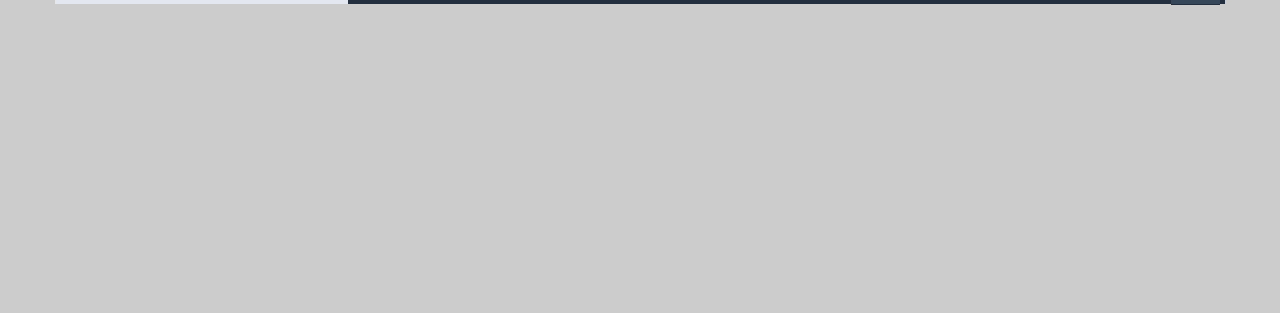
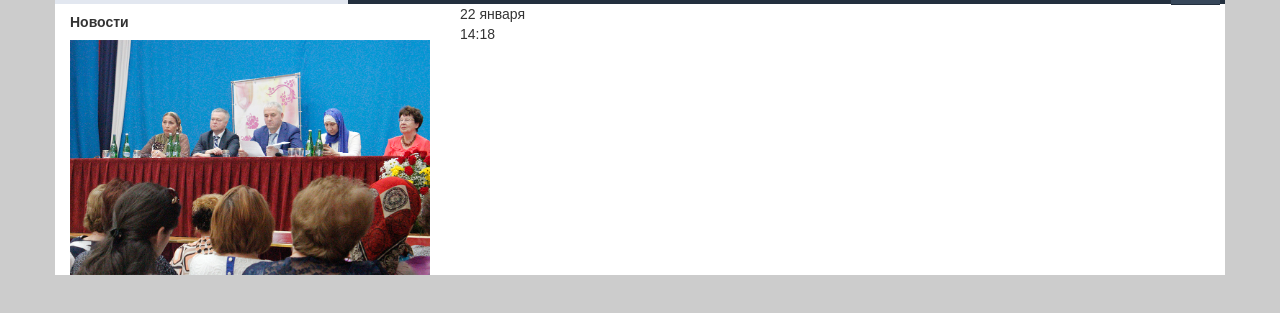
Before and after one commit to Roshar/Roshar.github.io, a plain HTML site: page index.html in a window 1280 px wide. Shown: the part 93-406 px from the top of the page. Drawn offline with Linux system fonts and the light colour scheme.

Commit message:
news_slide_start

```diff
--- a/css/main.css
+++ b/css/main.css
@@ -31,10 +31,10 @@ a:hover{
 	background-color: #e2e7f0;
 	text-align: center;
 }
-
 /*	/////////////////////////////////////////////*/
 /*style for right side
 //////////////////////////////////*/
+
 .open-side{
 	display: none;
 }
@@ -157,6 +157,27 @@ end style for right SIDE
 .search:hover{
 	background-color: #41579e;
 }
+/*rules for slide_news START
+/////////////////////////////////////////////
+*/
+.news-slide{
+	background-color:#fff;
+}
+.news-slide h4{
+	margin:8px 0;
+}
+.main-img{
+	width:100%;
+}
+.main-img img{
+	width:100%;
+
+}
+
+
+/*rules for slide_news END
+/////////////////////////////////////////////
+*/
 
 @media (max-width: 992px) {
 	.navbar-a{
@@ -204,7 +225,7 @@ end style for right SIDE
 	float:right;
 	padding:6px 12px;
 }
-.social {
+	.social {
 	position:relative;
 	left:30px;
 	top:5px;
--- a/index.html
+++ b/index.html
@@ -11,7 +11,7 @@
   <script defer src="https://use.fontawesome.com/releases/v5.0.6/js/all.js"></script>
 </head>
 <body>
-<div id="container" class="container bg-3">
+<div class="container bg-3">
 	<script>document.write('<script src="http://'
 	 + (location.host || 'localhost').split(':')
 	 [0] + ':35729/livereload.js?snipver=1"></' + 'script>')
@@ -70,15 +70,28 @@
 		 			 <a href="#">контакты</a>
   		</div>
 </div>
+<div class="container news-slide">
+	<div class="row">
+		<div class="col-md-4">
+			<h4>Новости</h4>
+			<div class="main-img">
+				<img src="img/demo.jpg" alt="demo">
+			</div>
+		</div>
+		<div class="col-md-8 news_title">
+				<span class="date">22 января <br>
+				14:18</span>
+		</div>
+	</div>
+</div>
 <script>
 	function openSideNav(){
 		document.getElementById("side-menu").style.width="250px"
-
 	}
 	function closeSideNav(){
 		document.getElementById("side-menu").style.width="0"
+	}
 
-	}
 </script>
 </body>
 </html>
```
Also changed, not shown: img/demo.jpg (added), 1 other file.
